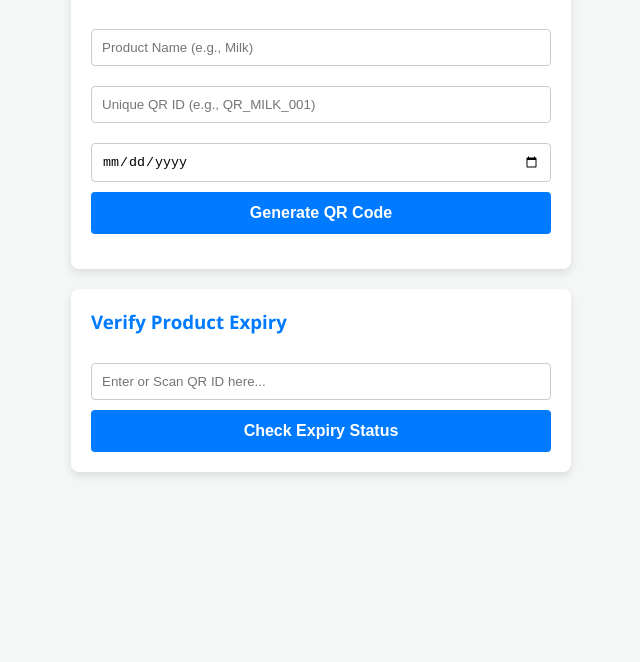
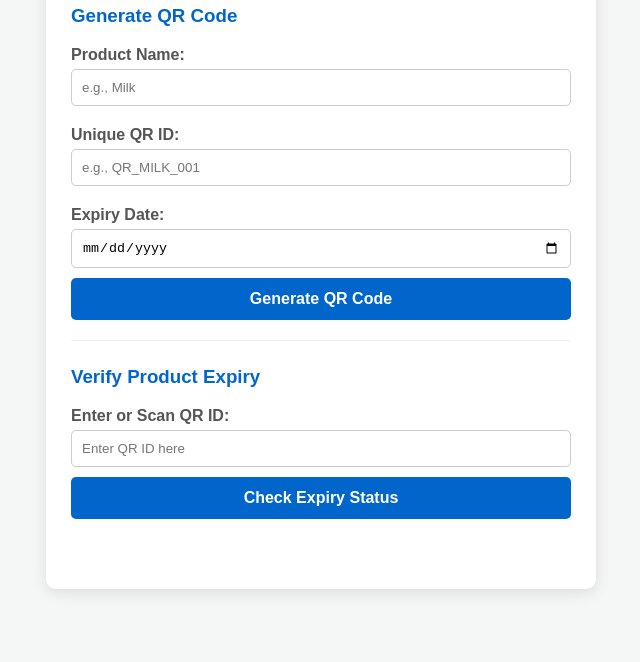
Before and after one commit to menikajeyakumar/qr-expiry-system-live, a website: page public/index.html in a window 1280 px wide. Shown: the part 138-800 px from the top of the page, without its empty margins (319-959 px from the left). Drawn offline with Linux system fonts and the light colour scheme.

Commit message:
Update index.html

```diff
--- a/public/index.html
+++ b/public/index.html
@@ -3,30 +3,52 @@
 <head>
     <meta charset="UTF-8">
     <meta name="viewport" content="width=device-width, initial-scale=1.0">
-    <title>QR Expiry Verification System</title>
-    <link rel="stylesheet" href="style.css">
+    <title>QR Code Expiry Detector</title>
+    <style>
+        body { font-family: Arial, sans-serif; background-color: #f4f7f6; margin: 0; padding: 20px; }
+        .container { max-width: 500px; margin: 30px auto; background: white; padding: 25px; border-radius: 10px; box-shadow: 0 4px 15px rgba(0,0,0,0.1); }
+        h2 { text-align: center; color: #333; margin-bottom: 20px; }
+        .section { margin-bottom: 25px; border-bottom: 1px solid #eee; padding-bottom: 20px; }
+        .section:last-child { border: none; }
+        h3 { color: #0066cc; margin-top: 0; }
+        label { display: block; margin: 10px 0 5px; font-weight: bold; color: #555; }
+        input { width: 100%; padding: 10px; margin-bottom: 10px; border: 1px solid #ccc; border-radius: 5px; box-sizing: border-box; }
+        button { width: 100%; padding: 12px; background-color: #0066cc; color: white; border: none; border-radius: 5px; font-size: 16px; font-weight: bold; cursor: pointer; transition: background 0.2s; }
+        button:hover { background-color: #0052a3; }
+        img { display: block; margin: 15px auto; max-width: 180px; border: 1px solid #ddd; padding: 5px; border-radius: 5px; background: white; }
+        .status-box { padding: 15px; margin-top: 15px; border-radius: 8px; font-weight: bold; text-align: center; border: 1px solid transparent; display: none; }
+    </style>
 </head>
 <body>
+
     <div class="container">
         <h2>QR Code Expiry Detector</h2>
 
-        <!-- Section 1: Generate QR Code (For Admin/Testing) -->
-        <div class="card">
+        <div class="section">
             <h3>Generate QR Code</h3>
-            <input type="text" id="prodName" placeholder="Product Name (e.g., Milk)">
-            <input type="text" id="qrId" placeholder="Unique QR ID (e.g., QR_MILK_001)">
-            <input type="date" id="expiryDate">
+
+            <label>Product Name:</label>
+            <input type="text" id="pName" placeholder="e.g., Milk">
+
+            <label>Unique QR ID:</label>
+            <input type="text" id="pId" placeholder="e.g., QR_MILK_001">
+
+            <label>Expiry Date:</label>
+            <input type="date" id="pExpiry">
+
             <button onclick="generateQR()">Generate QR Code</button>
-            <div id="qrResult"></div>
+
+            <img id="qrCodeImage" src="" alt="QR Code will appear here" style="display: none;">
         </div>
 
-        <!-- Section 2: Scan/Verify Product Expiry -->
-        <div class="card">
+        <div class="section">
             <h3>Verify Product Expiry</h3>
-            <input type="text" id="scanInput" placeholder="Enter or Scan QR ID here...">
+
+            <label>Enter or Scan QR ID:</label>
+            <input type="text" id="vId" placeholder="Enter QR ID here">
+
             <button onclick="verifyProduct()">Check Expiry Status</button>
 
-            <!-- Intha id-la thaan RED / GREEN status show aagum -->
             <div id="statusResult" class="status-box"></div>
         </div>
     </div>
```
